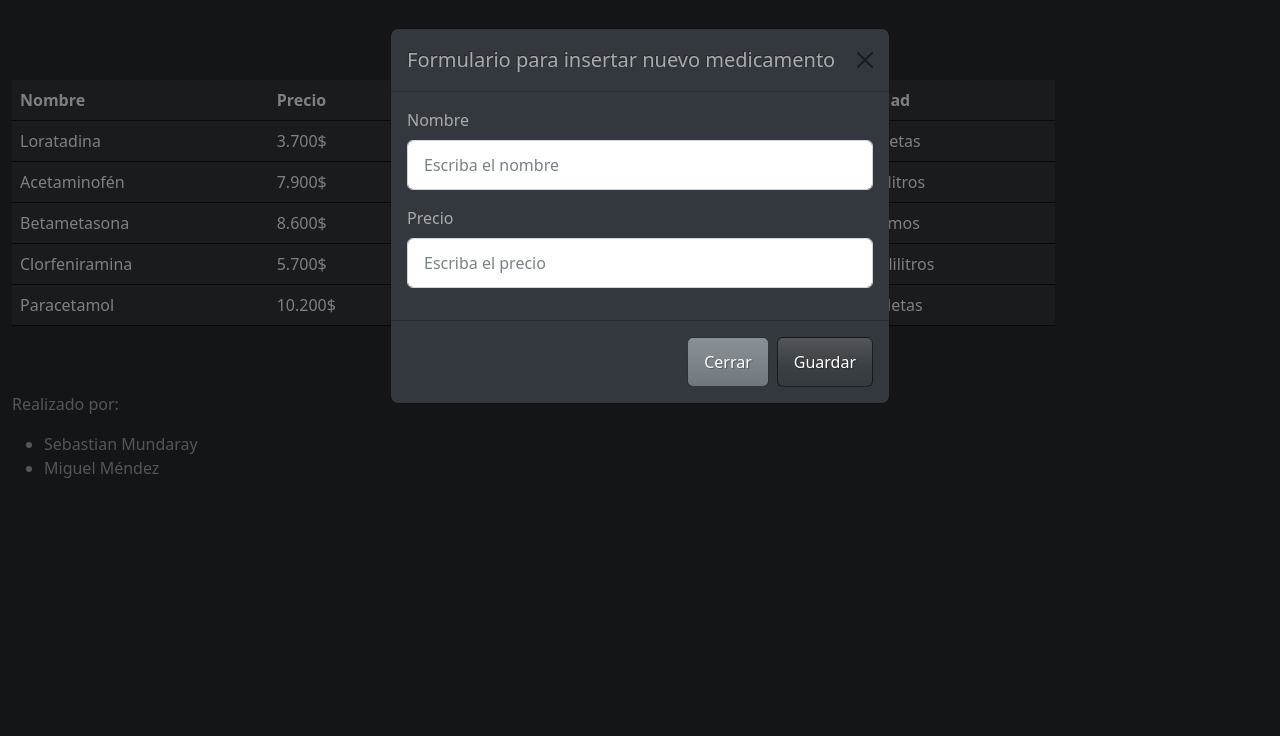
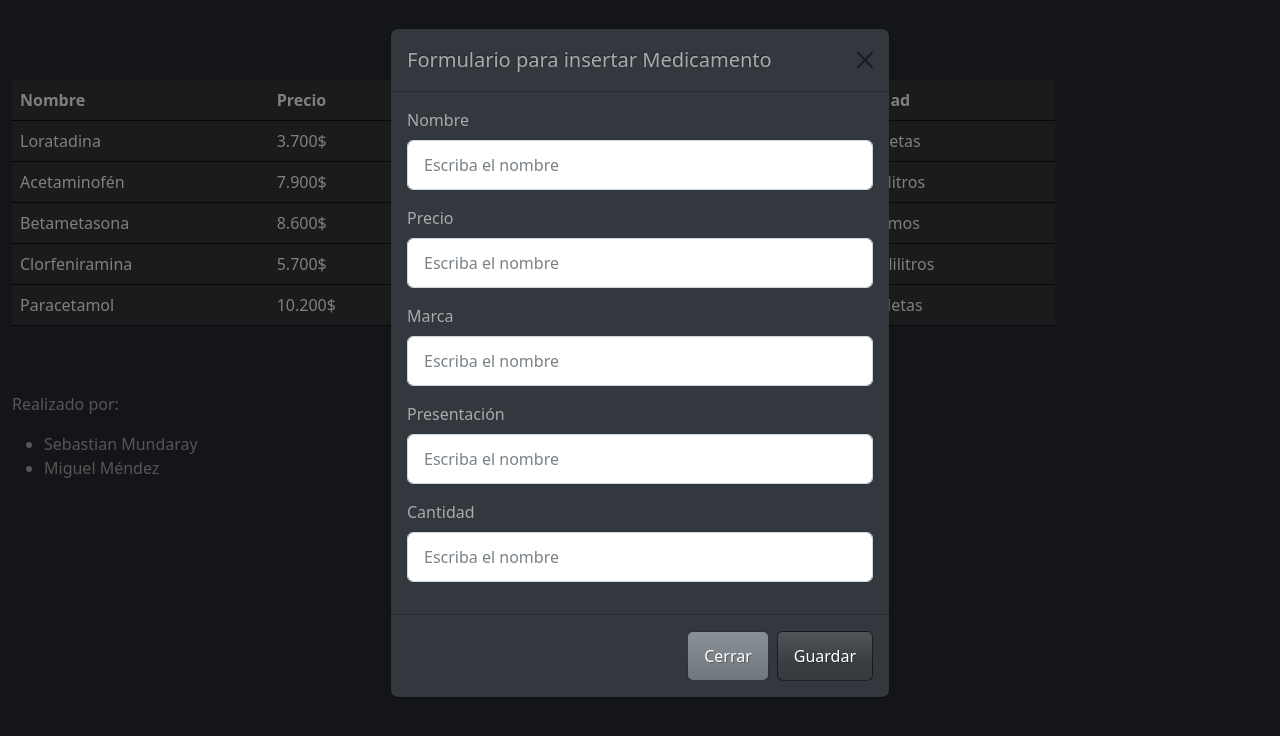
Before and after one commit to sebasmund/Taller3, a plain HTML site: page index.html in a window 1280 px wide. Both pictures are taken after a click on the button "Nuevo Medicamento". Drawn offline with nearby package versions, Linux system fonts and the light colour scheme; a script that the page names is missing.

Commit message:
Campo del Formulario
Se añadieron los campos restantes al formulario.

```diff
--- a/index.html
+++ b/index.html
@@ -77,7 +77,7 @@
                     <div class="modal-dialog">
                       <div class="modal-content">
                         <div class="modal-header">
-                          <h1 class="modal-title fs-5" id="exampleModalLabel">Formulario para insertar nuevo medicamento</h1>
+                          <h1 class="modal-title fs-5" id="exampleModalLabel">Formulario para insertar Medicamento</h1>
                           <button type="button" class="btn-close" data-bs-dismiss="modal" aria-label="Close"></button>
                         </div>
                         <div class="modal-body">
@@ -85,11 +85,25 @@
                                 <div class="mb-3">
                                   <label for="Nombre" class="form-label">Nombre</label>
                                   <input type="text" class="form-control" id="Nombre" aria-describedby="emailHelp" placeholder="Escriba el nombre">
+                                </div>
+                                <div class="mb-3">
+                                  <label for="Precio" class="form-label">Precio</label>
+                                  <input type="text" class="form-control" id="Nombre" placeholder="Escriba el nombre">
+                                </div>
+                                <div class="mb-3">
+                                  <label for="Marca" class="form-label">Marca</label>
+                                  <input type="text" class="form-control" id="Nombre" aria-describedby="emailHelp" placeholder="Escriba el nombre">
                                   <div id="emailHelp" class="form-text"></div>
                                 </div>
                                 <div class="mb-3">
-                                  <label for="Precio" class="form-label">Precio</label>
-                                  <input type="text" class="form-control" id="ID" placeholder="Escriba el precio">
+                                  <label for="Presentacion" class="form-label">Presentación</label>
+                                  <input type="text" class="form-control" id="Nombre" aria-describedby="emailHelp" placeholder="Escriba el nombre">
+                                  <div id="emailHelp" class="form-text"></div>
+                                </div>
+                                <div class="mb-3">
+                                  <label for="Cantidad" class="form-label">Cantidad</label>
+                                  <input type="text" class="form-control" id="Nombre" aria-describedby="emailHelp" placeholder="Escriba el nombre">
+                                  <div id="emailHelp" class="form-text"></div>
                                 </div>
                               </form>
                         </div>
```
